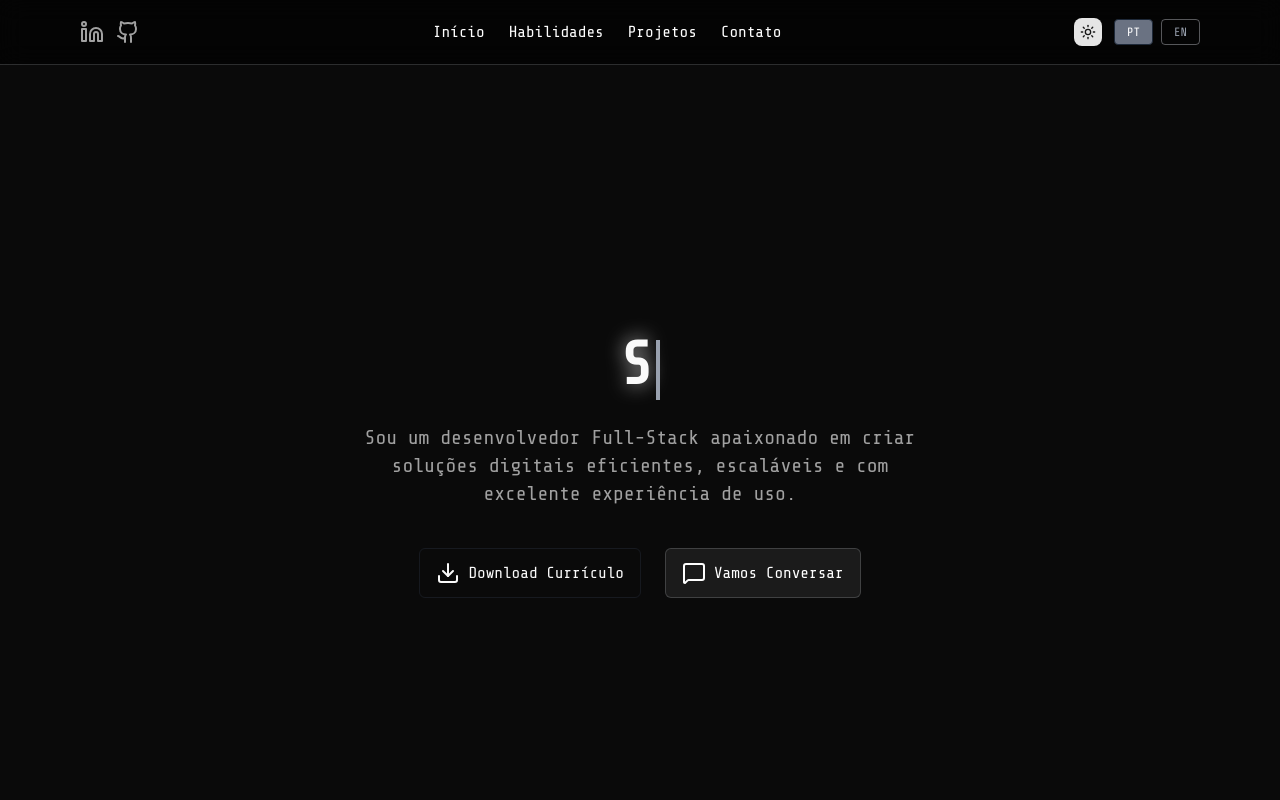
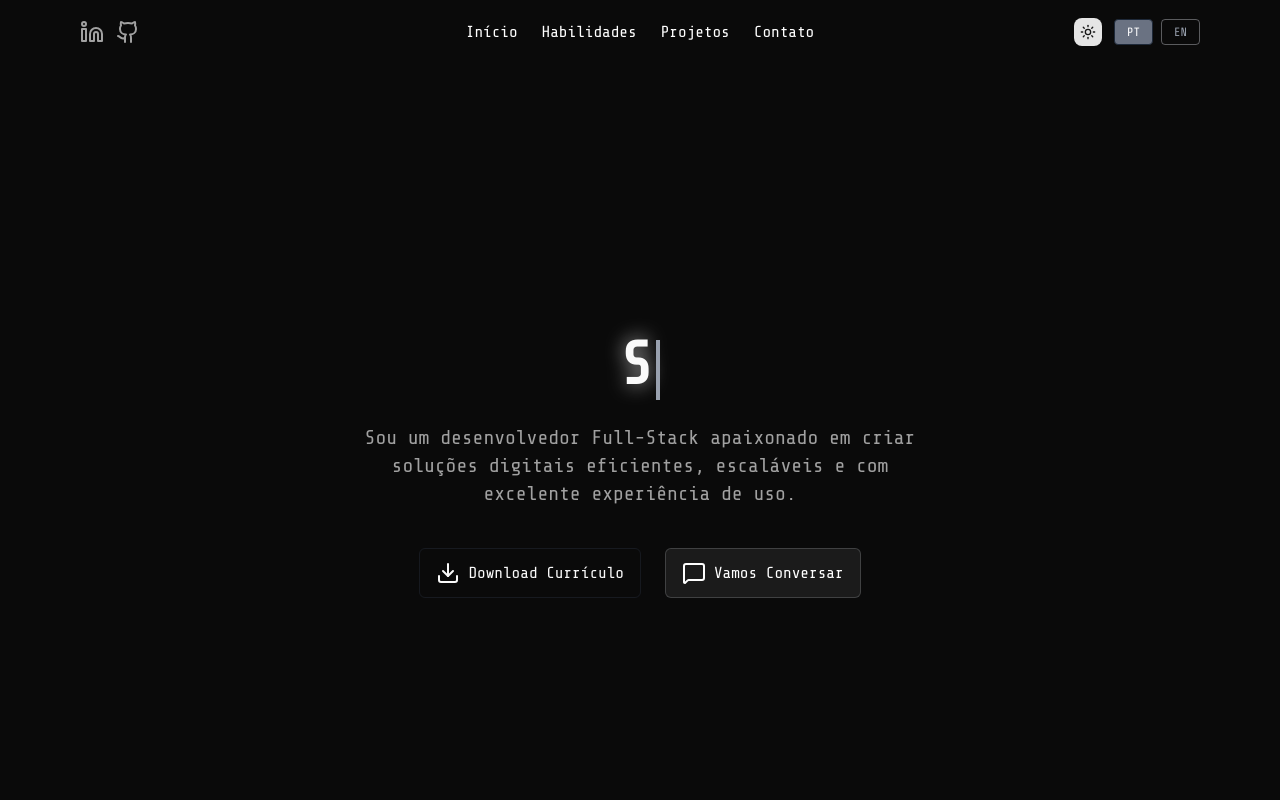
Before and after one commit to DeangellesES/projeto-portifolio, a Next.js app: page / in a window 1280 px wide. Shown: the top 800 px of the page. Built offline with nearby package versions, Linux system fonts and the light colour scheme.

Commit message:
melhorando o header

```diff
--- a/components/Cabecalho/index.tsx
+++ b/components/Cabecalho/index.tsx
@@ -1,6 +1,6 @@
 "use client";
 
-import { useState } from "react";
+import { useEffect, useState } from "react";
 //icones
 import { Linkedin, Github, Menu, X } from "lucide-react";
 //mudar cor tema
@@ -23,10 +23,18 @@ type Props = {
 function Cabecalho({ text, lang, setLang }: Props) {
     // botao menu da responsividade
     const [open, setOpen] = useState(false);
+    const [scrolled, setScrolled] = useState(false);
+
+    useEffect(() => {
+        const handleScroll = () => setScrolled(window.scrollY > 0);
+        handleScroll();
+        window.addEventListener("scroll", handleScroll, { passive: true });
+        return () => window.removeEventListener("scroll", handleScroll);
+    }, []);
 
     return (
-        <header className="fixed top-0 left-0 w-full z-10 bg-black/60 backdrop-blur-md border-b border-gray-300/20">
-            <div className="flex items-center justify-between px-4 sm:px-8 md:px-12 lg:px-20 h-14 sm:h-16">
+        <header className={`fixed top-0 left-0 w-full z-10 bg-transparent transition-all duration-300 ${scrolled ? "bg-background/70 backdrop-blur-md border-b border-gray-300/20" : ""}`}>
+            <div className="relative flex items-center justify-between sm:py-7 px-4 sm:px-8 md:px-12 lg:px-20 h-14 sm:h-16">
 
                 {/* ESQUERDA – linkedin e github */}
                 <div className="flex gap-3">
@@ -48,7 +56,7 @@ function Cabecalho({ text, lang, setLang }: Props) {
                 </div>
 
                 {/* MEIO – links (desktop) */}
-                <nav className="hidden md:flex gap-6 text-white">
+                <nav className="hidden md:flex gap-6 text-white absolute left-1/2 -translate-x-1/2">
                     <a href="#inicio" className="hover:text-[#acacac] transition">
                         {text.inicio}
                     </a>
```
